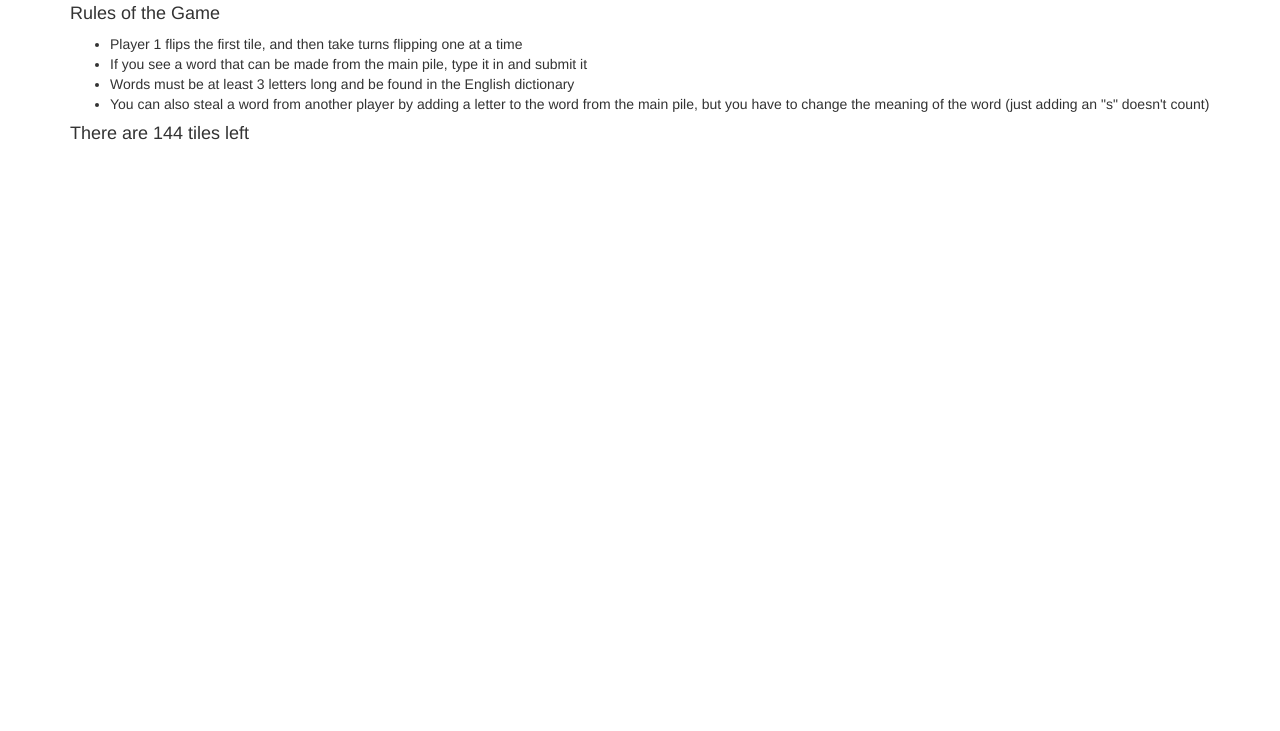
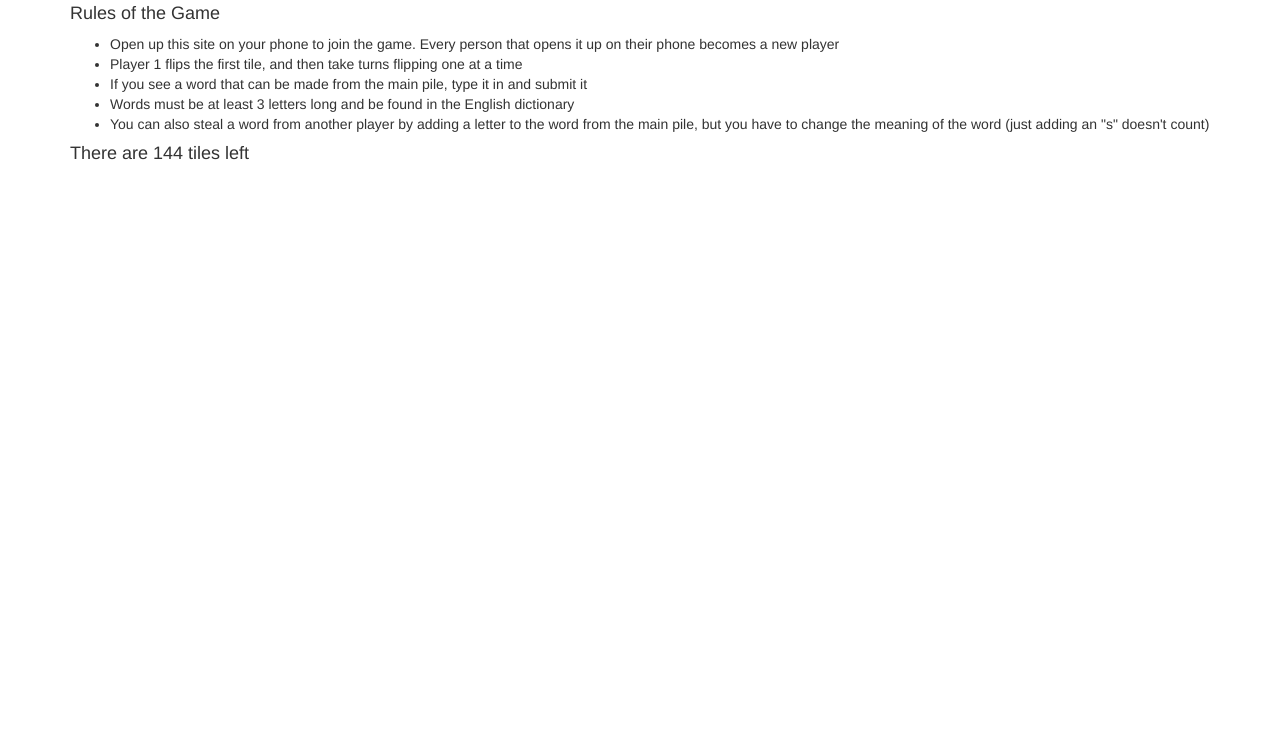
Before and after one commit to borisonr/stackathon-anagrams, a website: page Browser/home.html in a window 1280 px wide. Shown: the part 69-800 px from the top of the page. Drawn offline with nearby package versions, Linux system fonts and the light colour scheme; no server answers.

Commit message:
new rule

```diff
--- a/Browser/home.html
+++ b/Browser/home.html
@@ -15,6 +15,7 @@
     <div ng-hide="phone">
     <h4>Rules of the Game</h4>
     <ul>
+    <li>Open up this site on your phone to join the game. Every person that opens it up on their phone becomes a new player</li>
     <li>Player 1 flips the first tile, and then take turns flipping one at a time</li>
     <li>If you see a word that can be made from the main pile, type it in and submit it</li>
     <li>Words must be at least 3 letters long and be found in the English dictionary</li>
```
